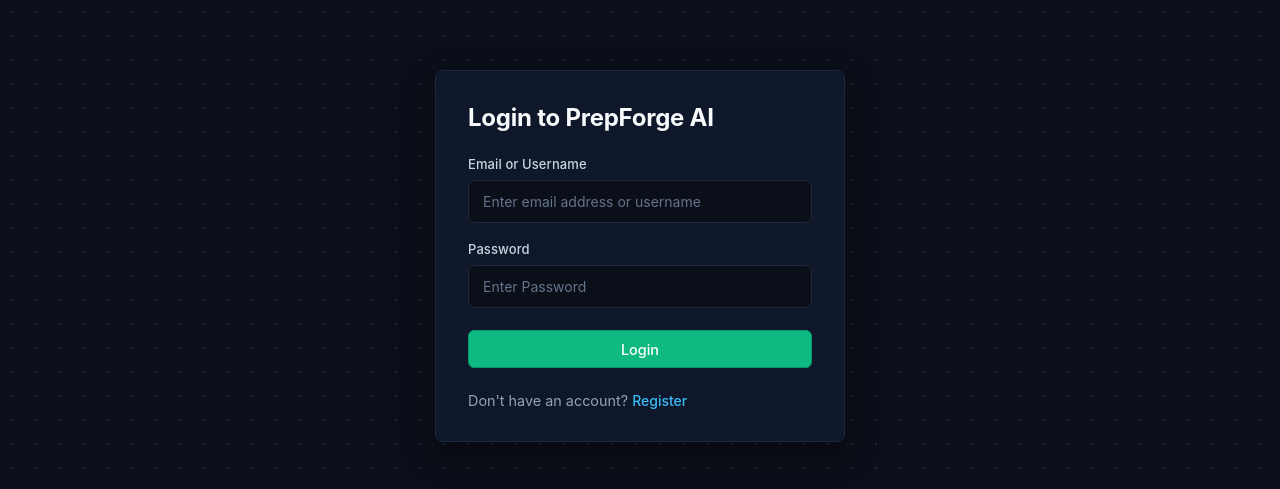
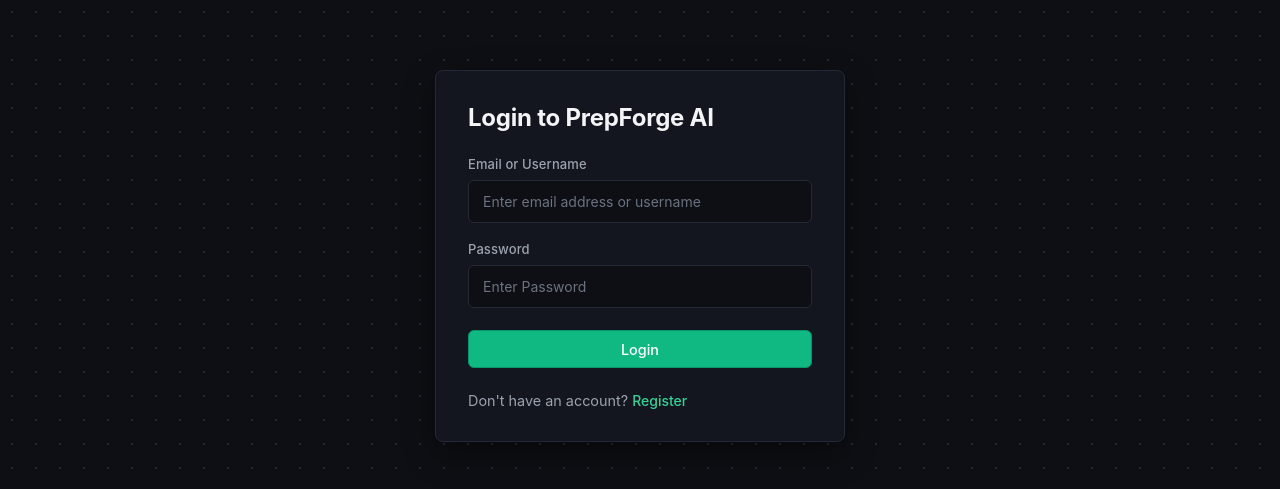
Before and after one commit to Rohan-shiva/prepforge-ai, a React (Vite) app in the folder Frontend/: page /login in a window 1280 px wide. Shown: the part 144-633 px from the top of the page. Built offline with nearby package versions, Linux system fonts and the light colour scheme; no server answers.

Commit message:
style: overhaul authentication form cards with emerald charcoal palette

```diff
--- a/Frontend/src/features/auth/auth.form.scss
+++ b/Frontend/src/features/auth/auth.form.scss
@@ -55,19 +55,19 @@
   align-items: center;
   padding: 40px 20px;
   box-sizing: border-box;
-  background: #0b0f19;
-  background-image: radial-gradient(#1e293b 1px, transparent 1px);
+  background: #0d0f14;
+  background-image: radial-gradient(#242936 1px, transparent 1px);
   background-size: 24px 24px;
-  color: #f8fafc;
+  color: #f3f4f6;
 
   .form-container {
     width: 100%;
     max-width: 410px;
     box-sizing: border-box;
     padding: 32px;
-    border: 1px solid #1e293b;
+    border: 1px solid #242936;
     border-radius: 8px;
-    background: #0f172a;
+    background: #13161f;
     box-shadow: 0 12px 32px rgba(0, 0, 0, 0.4);
     display: flex;
     flex-direction: column;
@@ -76,14 +76,14 @@
     h1 {
       font-size: 1.5rem;
       font-weight: 700;
-      color: #f8fafc;
+      color: #f3f4f6;
       letter-spacing: -0.01em;
       margin: 0;
     }
 
     p {
       font-size: 0.9rem;
-      color: #94a3b8;
+      color: #9ca3af;
       margin: 0;
     }
   }
@@ -95,14 +95,14 @@
   }
 
   a {
-    color: #38bdf8;
+    color: #34d399;
     text-decoration: none;
     font-size: 14px;
     font-weight: 500;
     transition: color 0.15s ease;
 
     &:hover {
-      color: #7dd3fc;
+      color: #6ee7b7;
     }
   }
 
@@ -112,7 +112,7 @@
     gap: 8px;
 
     label {
-      color: #cbd5e1;
+      color: #9ca3af;
       font-size: 13px;
       font-weight: 500;
       letter-spacing: 0.1px;
@@ -122,26 +122,26 @@
       width: 100%;
       box-sizing: border-box;
       padding: 12px 14px;
-      border: 1px solid #1e293b;
+      border: 1px solid #242936;
       border-radius: 6px;
       outline: none;
-      background: #0b0f19;
-      color: #f8fafc;
+      background: #0d0f14;
+      color: #f3f4f6;
       font-family: inherit;
       font-size: 14px;
       transition: border-color 0.15s ease, box-shadow 0.15s ease;
 
       &::placeholder {
-        color: #64748b;
+        color: #6b7280;
       }
 
       &:hover {
-        border-color: #334155;
+        border-color: #2e3546;
       }
 
       &:focus {
-        border-color: #2563eb;
-        box-shadow: 0 0 0 2px rgba(37, 99, 235, 0.2);
+        border-color: #10b981;
+        box-shadow: 0 0 0 2px rgba(16, 185, 129, 0.2);
       }
     }
   }
@@ -150,10 +150,10 @@
     width: 100%;
     padding: 12px 16px;
     margin-top: 4px;
-    border: 1px solid #3b82f6;
+    border: 1px solid #059669;
     border-radius: 6px;
     outline: none;
-    background: #2563eb;
+    background: #10b981;
     color: #ffffff;
     font-family: inherit;
     font-size: 14px;
@@ -162,8 +162,8 @@
     transition: background 0.15s ease, transform 0.1s ease;
 
     &:hover {
-      background: #1d4ed8;
-      border-color: #2563eb;
+      background: #059669;
+      border-color: #047857;
     }
 
     &:active {
```
